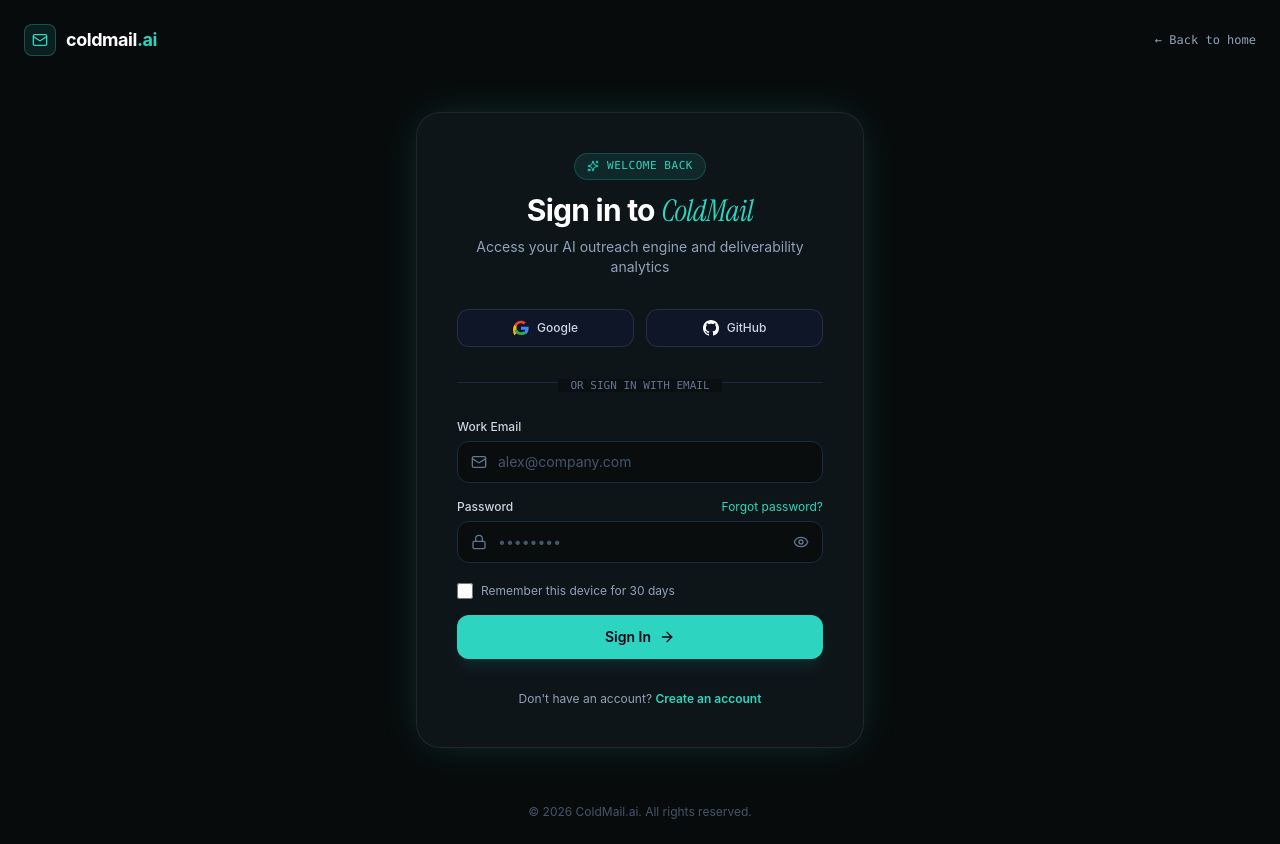
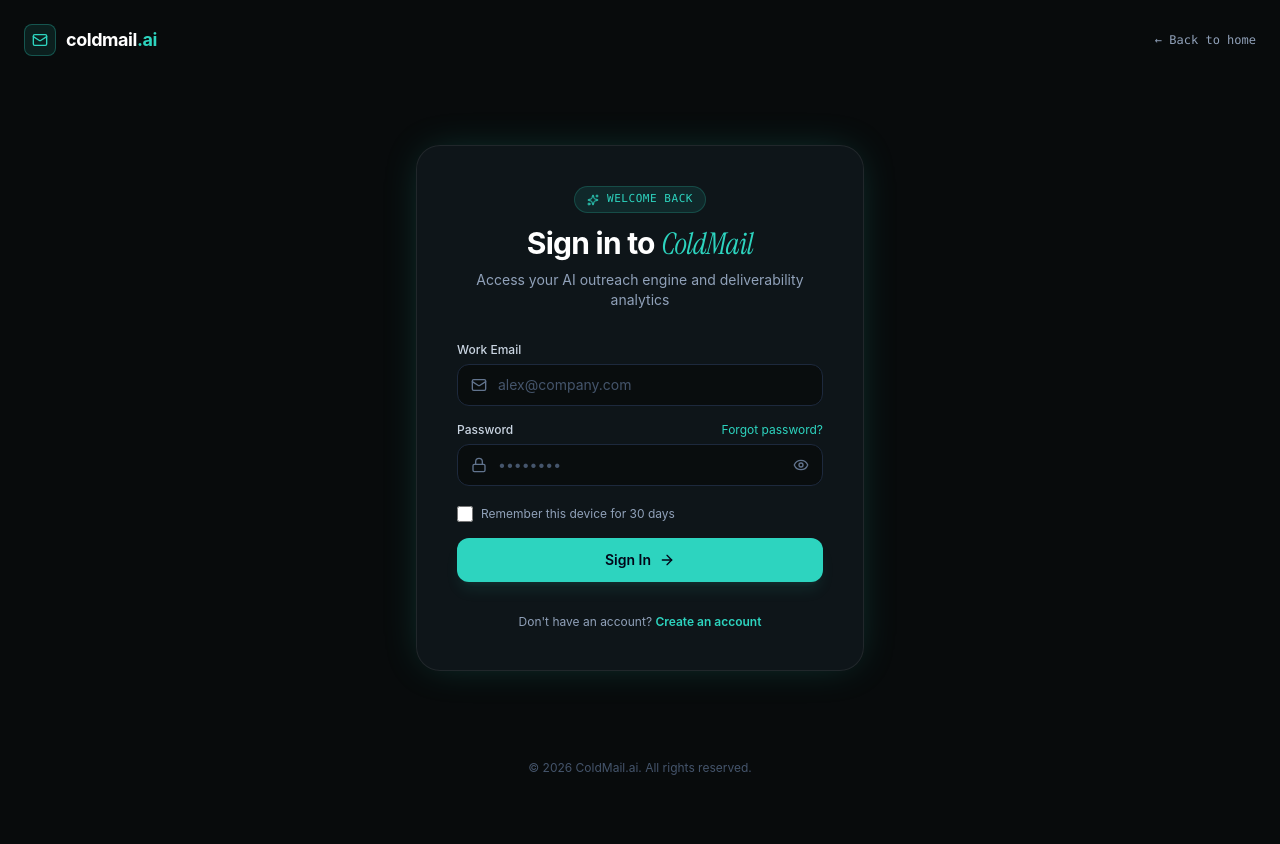
Before and after one commit to farhan6397/aiColdEmail, a React (Vite) app in the folder client/: page /login in a window 1280 px wide. After the commit the page ends 800 px from the top, so only its background shows below. Built offline with nearby package versions, Linux system fonts and the light colour scheme; no server answers.

Commit message:
Remove Google and GitHub social login buttons from Login page

```diff
--- a/client/src/pages/Login.jsx
+++ b/client/src/pages/Login.jsx
@@ -88,36 +88,6 @@
                                 <span>{error}</span>
                             </div>
                         )}
-
-                        {/* OAuth Mockup Buttons */}
-                        <div className="grid grid-cols-2 gap-3 mb-6">
-                            <button
-                                type="button"
-                                className="py-2.5 px-4 rounded-xl bg-slate-900/80 hover:bg-slate-800 border border-slate-700/60 text-xs font-medium text-slate-300 transition-colors flex items-center justify-center gap-2"
-                            >
-                                <svg className="w-4 h-4" viewBox="0 0 24 24">
-                                    <path fill="#EA4335" d="M12 5c1.6 0 3 .6 4.1 1.6l3.1-3.1C17.3 1.8 14.8 1 12 1 7.5 1 3.7 3.6 1.9 7.3l3.7 2.9C6.5 7.3 9 5 12 5z"/>
-                                    <path fill="#4285F4" d="M23.5 12.3c0-.8-.1-1.6-.2-2.3H12v4.5h6.5c-.3 1.5-1.1 2.8-2.4 3.7l3.7 2.9c2.2-2 3.7-5 3.7-8.8z"/>
-                                    <path fill="#FBBC05" d="M5.6 14.8c-.2-.7-.4-1.5-.4-2.3s.2-1.6.4-2.3L1.9 7.3C.7 9.7 0 12.3 0 15s.7 5.3 1.9 7.7l3.7-2.9c-.6-1.5-1-3.2-1-5z"/>
-                                    <path fill="#34A853" d="M12 23c3.2 0 6-1.1 8-3l-3.7-2.9c-1.1.7-2.5 1.2-4.3 1.2-3 0-5.5-2.3-6.4-5.2L1.9 16c1.8 3.7 5.6 6.3 10.1 6.3z"/>
-                                </svg>
-                                Google
-                            </button>
-                            <button
-                                type="button"
-                                className="py-2.5 px-4 rounded-xl bg-slate-900/80 hover:bg-slate-800 border border-slate-700/60 text-xs font-medium text-slate-300 transition-colors flex items-center justify-center gap-2"
-                            >
-                                <svg className="w-4 h-4 fill-current text-white" viewBox="0 0 24 24">
-                                    <path d="M12 0C5.37 0 0 5.37 0 12c0 5.31 3.435 9.795 8.205 11.385.6.105.825-.255.825-.57 0-.285-.015-1.23-.015-2.235-3.015.555-3.795-.735-4.035-1.41-.135-.345-.72-1.41-1.23-1.695-.42-.225-1.02-.78-.015-.795.945-.015 1.62.87 1.845 1.23 1.08 1.815 2.805 1.305 3.495.99.105-.78.42-1.305.765-1.605-2.67-.3-5.46-1.335-5.46-5.925 0-1.305.465-2.385 1.23-3.225-.12-.3-.54-1.53.12-3.18 0 0 1.005-.315 3.3 1.23.96-.27 1.98-.405 3-.405s2.04.135 3 .405c2.295-1.56 3.3-1.23 3.3-1.23.66 1.65.24 2.88.12 3.18.765.84 1.23 1.905 1.23 3.225 0 4.605-2.805 5.625-5.475 5.925.435.375.81 1.095.81 2.22 0 1.605-.015 2.895-.015 3.3 0 .315.225.69.825.57A12.02 12.02 0 0024 12c0-6.63-5.37-12-12-12z"/>
-                                </svg>
-                                GitHub
-                            </button>
-                        </div>
-
-                        <div className="relative my-6 text-center">
-                            <div className="absolute inset-0 flex items-center"><div className="w-full border-t border-slate-800"></div></div>
-                            <span className="relative bg-[#0A0F11] px-3 text-[11px] font-mono text-slate-500 uppercase">or sign in with email</span>
-                        </div>
 
                         {/* Form */}
                         <form onSubmit={handleSubmit} className="space-y-4">
```
